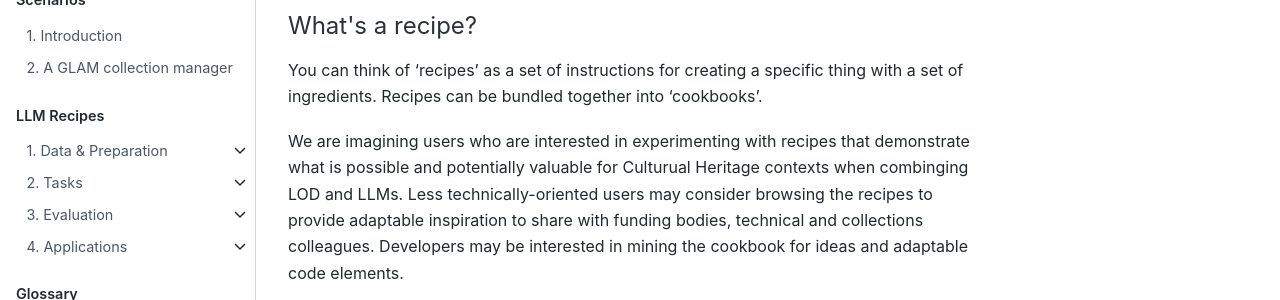
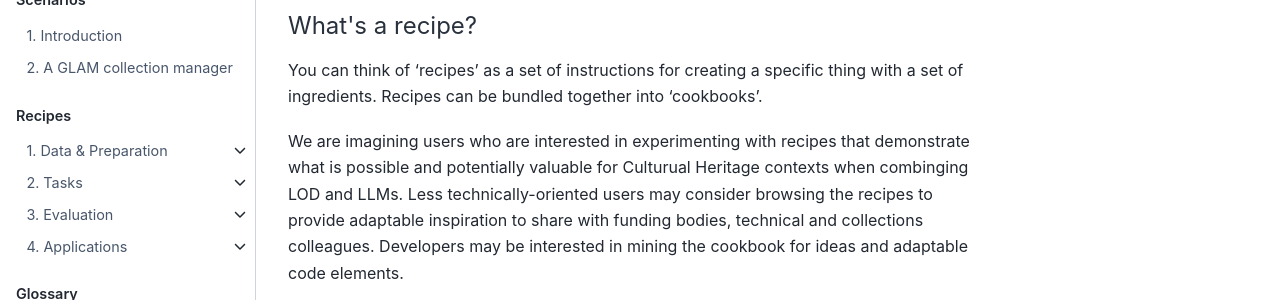
Before and after one commit to pelagios/llm-lod-enriching-heritage, a Jupyter Book: the page built from faqs.md, in a window 1280 px wide. Shown: the part 226-526 px from the top of the page. Built offline with Jupyter Book 1.0.4 settings and Sphinx 7.4.7 and the Sphinx Book theme 1.1.4, drawn with Linux system fonts in a browser that asks for light colours; pages that are not in the unit, such as notebooks, are missing from menus.

Commit message:
Update _toc.yml

```diff
--- a/_toc.yml
+++ b/_toc.yml
@@ -10,7 +10,7 @@ parts:
       - file: scenarios/scenario_1
         title: A GLAM collection manager
 
-  - caption: LLM Recipes
+  - caption: Recipes
     numbered: True
     chapters:
       - file: notebooks/data_preparation/intro
```
